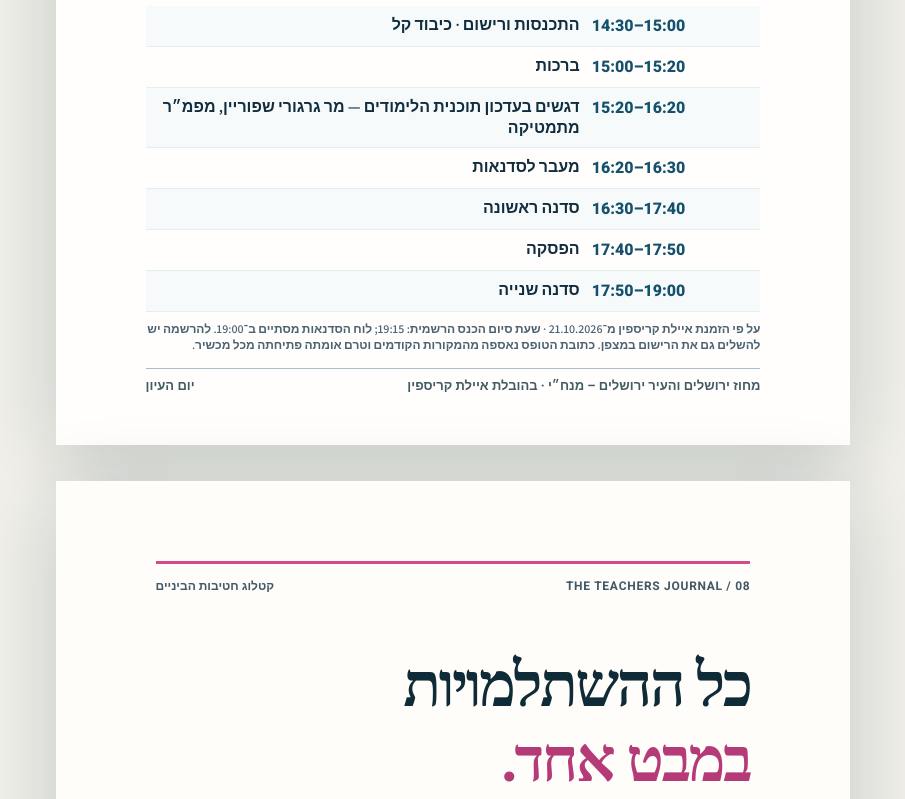
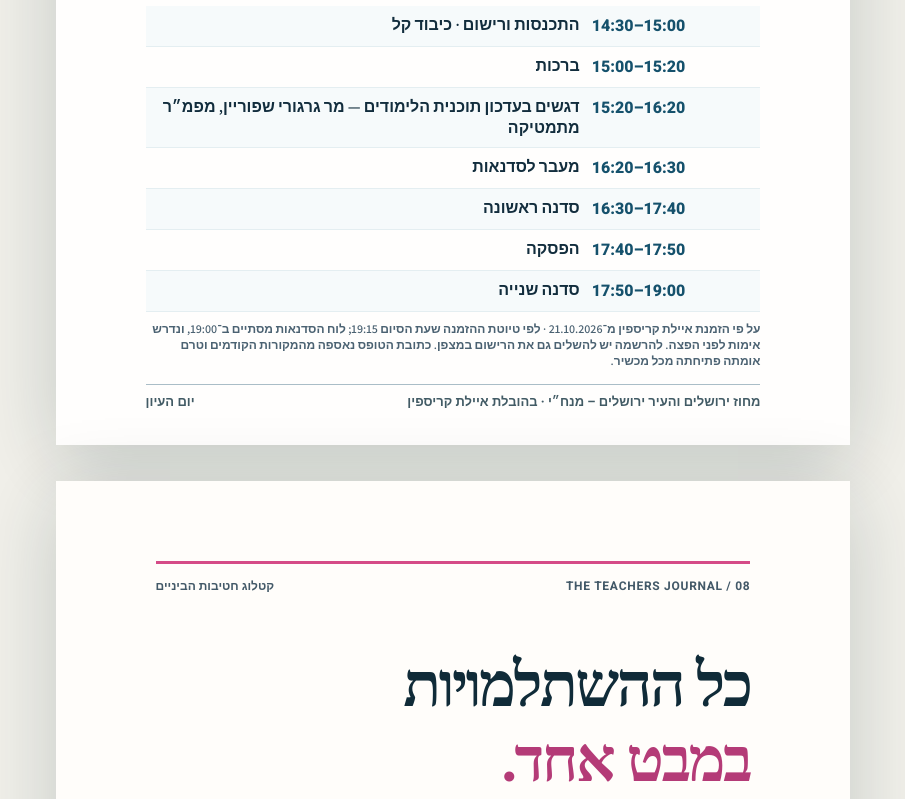
Before and after one commit to yanivmizrachiy/Slkum8, a plain HTML site: page index.html in a window 1280 px wide. Shown: the part 11201-12000 px from the top of the page, without its empty margins (187-1092 px from the left). Drawn offline with Linux system fonts and the light colour scheme; a web font is replaced by a local one.

Commit message:
fix: preserve both study-day deep links and qualify uncertain end time

```diff
--- a/index.html
+++ b/index.html
@@ -297,6 +297,7 @@ main{padding:34px 18px 66px;display:grid;justify-items:center;gap:36px}.folio{wi
 <div class="catalog-footer"><span>הדרכה במחוז ירושלים והעיר ירושלים – מנח״י</span><span>08</span></div>
 </section>
 <section class="folio event-sheet" id="event-203587" aria-label="יום העיון הדו־מחוזי למורי המתמטיקה בחטיבת הביניים">
+<span id="seminar-203587" aria-hidden="true" style="position:absolute;top:0;right:0"></span>
 <div class="catalog-head"><span>THE TEACHERS JOURNAL / 08</span><span>יום עיון · עדכון תוכנית הלימודים</span></div>
 <p class="event-eyebrow">מפגש מקצועי דו־מחוזי · חטיבות הביניים · ז׳–ח׳</p>
 <h2>נפגשים. <em>לומדים.</em><br>מובילים שינוי.</h2>
@@ -313,7 +314,7 @@ main{padding:34px 18px 66px;display:grid;justify-items:center;gap:36px}.folio{wi
 <li><time dir="ltr">17:40–17:50</time><span>הפסקה</span></li>
 <li><time dir="ltr">17:50–19:00</time><span>סדנה שנייה</span></li>
 </ol>
-<p class="event-fineprint">על פי הזמנת איילת קריספין מ־21.10.2026 · שעת סיום הכנס הרשמית: 19:15; לוח הסדנאות מסתיים ב־19:00. להרשמה יש להשלים גם את הרישום במצפן. כתובת הטופס נאספה מהמקורות הקודמים וטרם אומתה פתיחתה מכל מכשיר.</p>
+<p class="event-fineprint">על פי הזמנת איילת קריספין מ־21.10.2026 · לפי טיוטת ההזמנה שעת הסיום 19:15; לוח הסדנאות מסתיים ב־19:00, ונדרש אימות לפני הפצה. להרשמה יש להשלים גם את הרישום במצפן. כתובת הטופס נאספה מהמקורות הקודמים וטרם אומתה פתיחתה מכל מכשיר.</p>
 <div class="catalog-footer"><span>מחוז ירושלים והעיר ירושלים – מנח״י · בהובלת איילת קריספין</span><span>יום העיון</span></div>
 </section>
 
```
